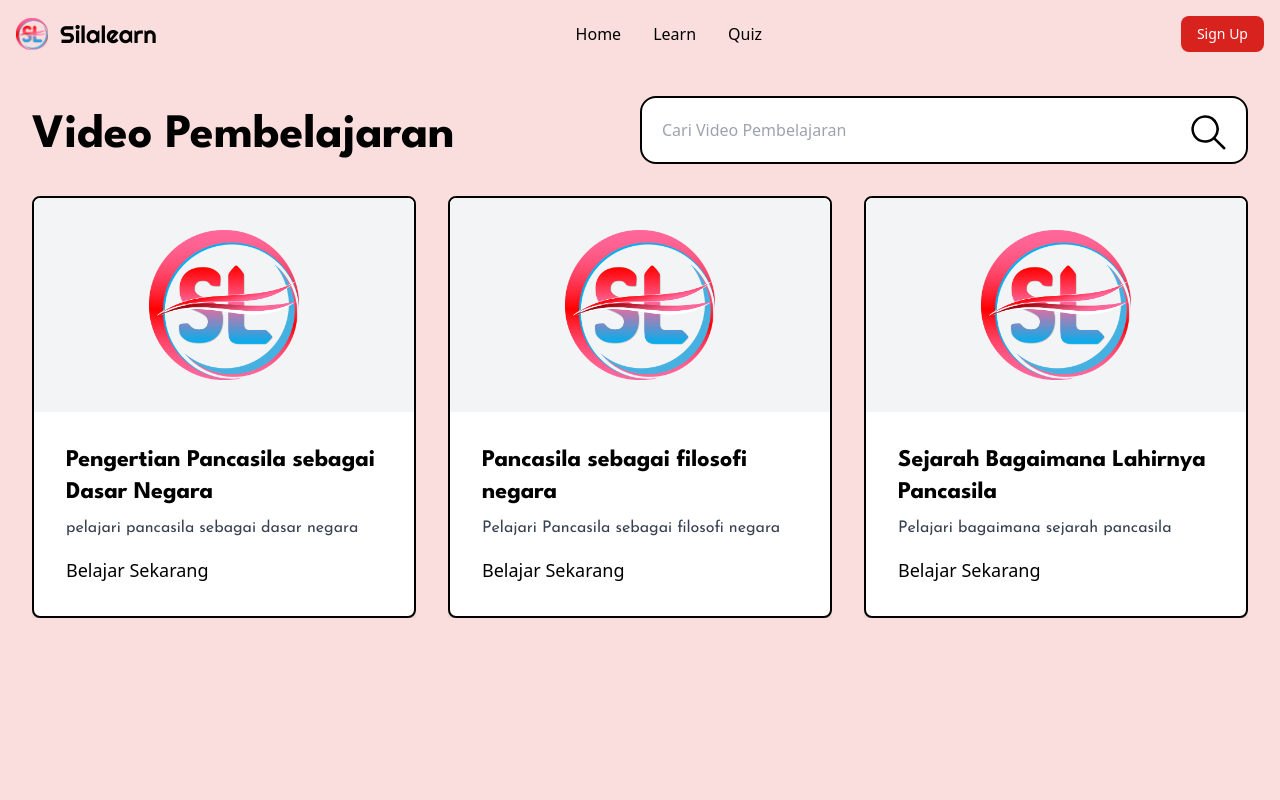
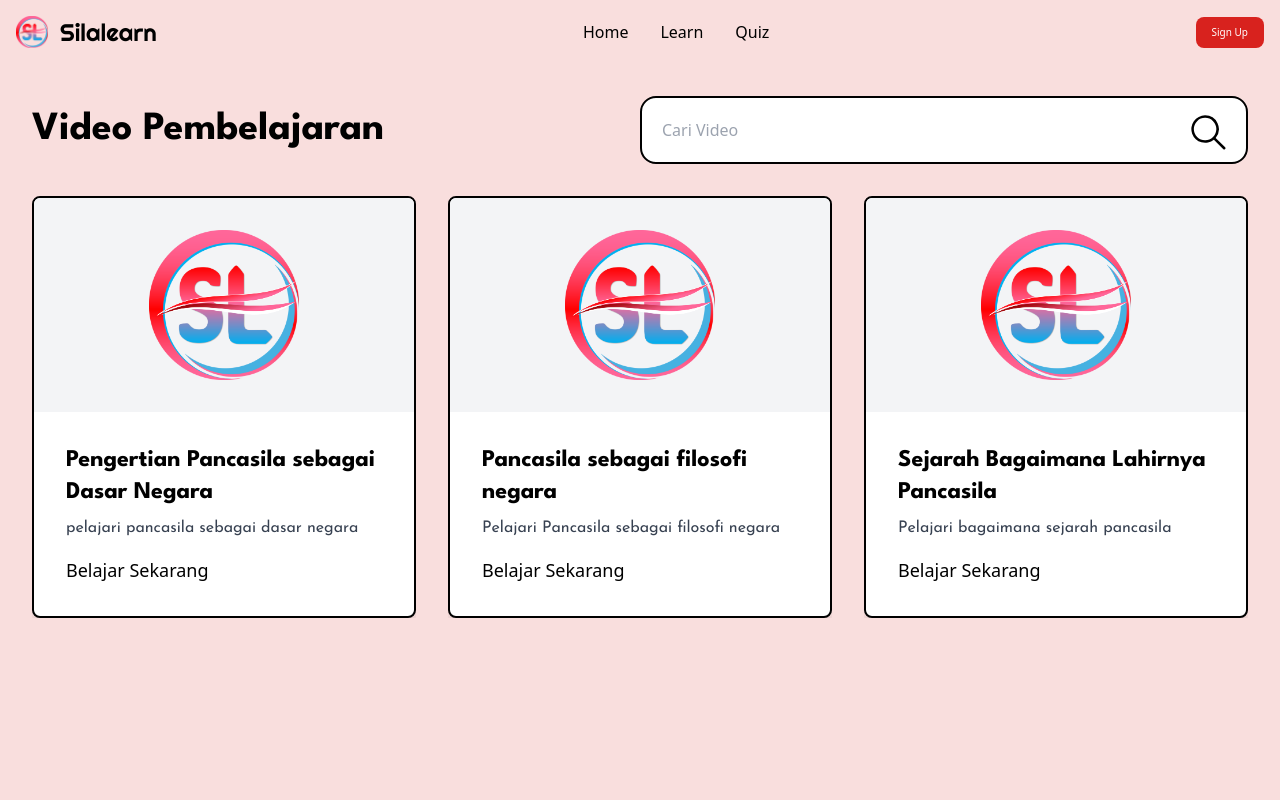
Before and after one commit to eveeze/silalearn, a Next.js app: page /learn in a window 1280 px wide. Shown: the top 800 px of the page. Built offline with nearby package versions, Linux system fonts and the light colour scheme; no server answers; the database is empty.

Commit message:
last check for today

```diff
--- a/src/app/learn/page.jsx
+++ b/src/app/learn/page.jsx
@@ -46,16 +46,14 @@ export default function CoursesPage() {
     <div className="w-full min-h-dvh mx-auto space-y-8 bg-merah-100 p-8 max-w-screen-xl">
       <div className="grid grid-cols-2">
         <div>
-          <h1 className={`text-5xl font-bold mt-20 ${spartan.className}`}>
+          <h1
+            className={` text-2xl md:text-3xl lg:text-[40px] font-bold mt-20 ${spartan.className}`}
+          >
             Video Pembelajaran
           </h1>
         </div>
         <div className="mt-12">
-          <Search
-            placeholder="Cari Video Pembelajaran"
-            id={"search"}
-            name={"search"}
-          />
+          <Search placeholder="Cari Video " id={"search"} name={"search"} />
         </div>
       </div>
       <div className="grid grid-cols-1 md:grid-cols-2 lg:grid-cols-3 gap-8 ">
--- a/src/components/adminCard.jsx
+++ b/src/components/adminCard.jsx
@@ -25,12 +25,12 @@ export default function AdminCard({ course }) {
         </p>
         <div className="grid grid-cols-2 gap-8 items-center mt-4">
           <div>
-            <AdminButton className="!bg-white border-2 border-merah-300 text-merah-300 transition-colors duration-300 hover:!bg-merah-200">
+            <AdminButton className="!bg-white border-2 border-merah-300 !text-merah-300 transition-colors duration-300 hover:!bg-merah-200">
               Edit Course
             </AdminButton>
           </div>
           <div>
-            <AdminButton className="!bg-merah-300 transition-colors duration-300 hover:!bg-red-300">
+            <AdminButton className="!bg-merah-300 transition-colors duration-300 hover:!bg-merah-700">
               Delete Course
             </AdminButton>
           </div>
--- a/src/components/button.jsx
+++ b/src/components/button.jsx
@@ -1,10 +1,10 @@
 import React from "react";
-
+import { josefin } from "@/app/layout";
 export default function Button({ onClick, children }) {
   return (
     <button
       onClick={onClick}
-      className="text-black w-full border-2 border-merah-800 bg-merah-100 focus:ring-2 focus:outline-none focus:ring-merah-700  shadow-lg shadow-red-500/50 dark:shadow-lg hover:bg-merah-200 hover:border-2 hover:border-merah-700 font-medium rounded-xl text-sm px-8 py-4 text-center me-2 mb-2 mt-4"
+      className={`text-black ${josefin.className} w-full border-2 border-merah-800 bg-merah-100 focus:ring-2 focus:outline-none focus:ring-merah-700  shadow-lg shadow-red-500/50 dark:shadow-lg hover:bg-merah-200 hover:border-2 hover:border-merah-700 font-medium rounded-xl text-sm px-8 py-4 text-center me-2 mb-2 mt-4`}
     >
       {children}
     </button>
--- a/src/components/navbar.jsx
+++ b/src/components/navbar.jsx
@@ -64,10 +64,10 @@ export default function Navbar() {
         <div className="flex md:order-2 space-x-3 md:space-x-0 rtl:space-x-reverse gap-5">
           {user ? (
             <div className="flex items-center space-x-3">
-              <span className="text-black">{user.fullName}</span>
+              <span className="text-black">halo {user.fullName}</span>
               <button
                 onClick={handleLogout}
-                className="text-black bg-merah-300 hover:bg-merah-100 focus:ring-4 focus:outline-none focus:ring-red-300 font-medium rounded-lg text-sm px-4 py-2 text-center"
+                className="text-black bg-merah-300 hover:bg-merah-100 focus:ring-2 focus:outline-none focus:ring-red-300 font-medium rounded-lg text-sm px-4 py-2 text-center"
               >
                 Logout
               </button>
@@ -76,7 +76,7 @@ export default function Navbar() {
             <Link href="/register">
               <button
                 type="button"
-                className="text-white bg-merah-300 hover:bg-merah-100 focus:ring-2 focus:outline-none focus:ring-red-300 hover:border-2 hover:border-merah-300 hover:text-merah-300 font-medium rounded-lg text-sm px-4 py-2 text-center"
+                className="text-white bg-merah-300 hover:bg-merah-100 focus:ring-2 focus:outline-none focus:ring-red-300 hover:border-[1px] hover:border-merah-300 hover:text-merah-300 font-medium rounded-lg text-[10px] px-4 py-2 text-center"
               >
                 Sign Up
               </button>
@@ -116,7 +116,7 @@ export default function Navbar() {
             <li>
               <Link
                 href="/"
-                className="block py-2 px-3 text-black rounded hover:bg-gray-100 md:hover:bg-transparent md:hover:text-white md:p-0"
+                className="block py-2 px-3 text-black rounded hover:bg-gray-100 md:hover:bg-transparent md:hover:text-merah-300 md:p-0"
                 aria-current="page"
               >
                 Home
@@ -125,7 +125,7 @@ export default function Navbar() {
             <li>
               <Link
                 href="/learn"
-                className="block py-2 px-3 text-black rounded hover:bg-gray-100 md:hover:bg-transparent md:hover:text-white md:p-0"
+                className="block py-2 px-3 text-black rounded hover:bg-gray-100 md:hover:bg-transparent md:hover:text-merah-300 md:p-0"
               >
                 Learn
               </Link>
@@ -133,7 +133,7 @@ export default function Navbar() {
             <li>
               <Link
                 href="#"
-                className="block py-2 px-3 text-black rounded hover:bg-gray-100 md:hover:bg-transparent md:hover:text-white md:p-0"
+                className="block py-2 px-3 text-black rounded hover:bg-gray-100 md:hover:bg-transparent md:hover:text-merah-300 md:p-0"
               >
                 Quiz
               </Link>
```
